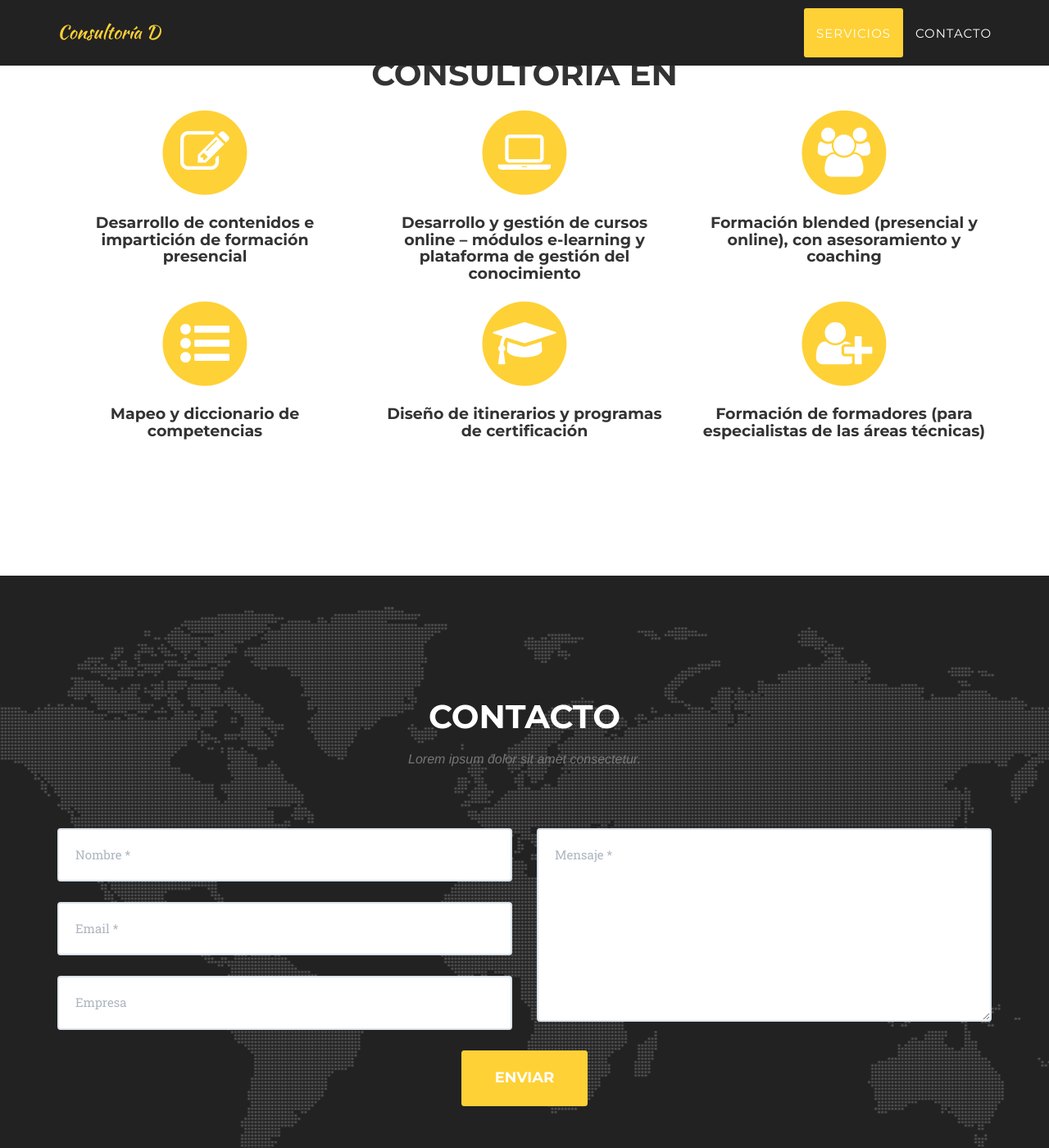
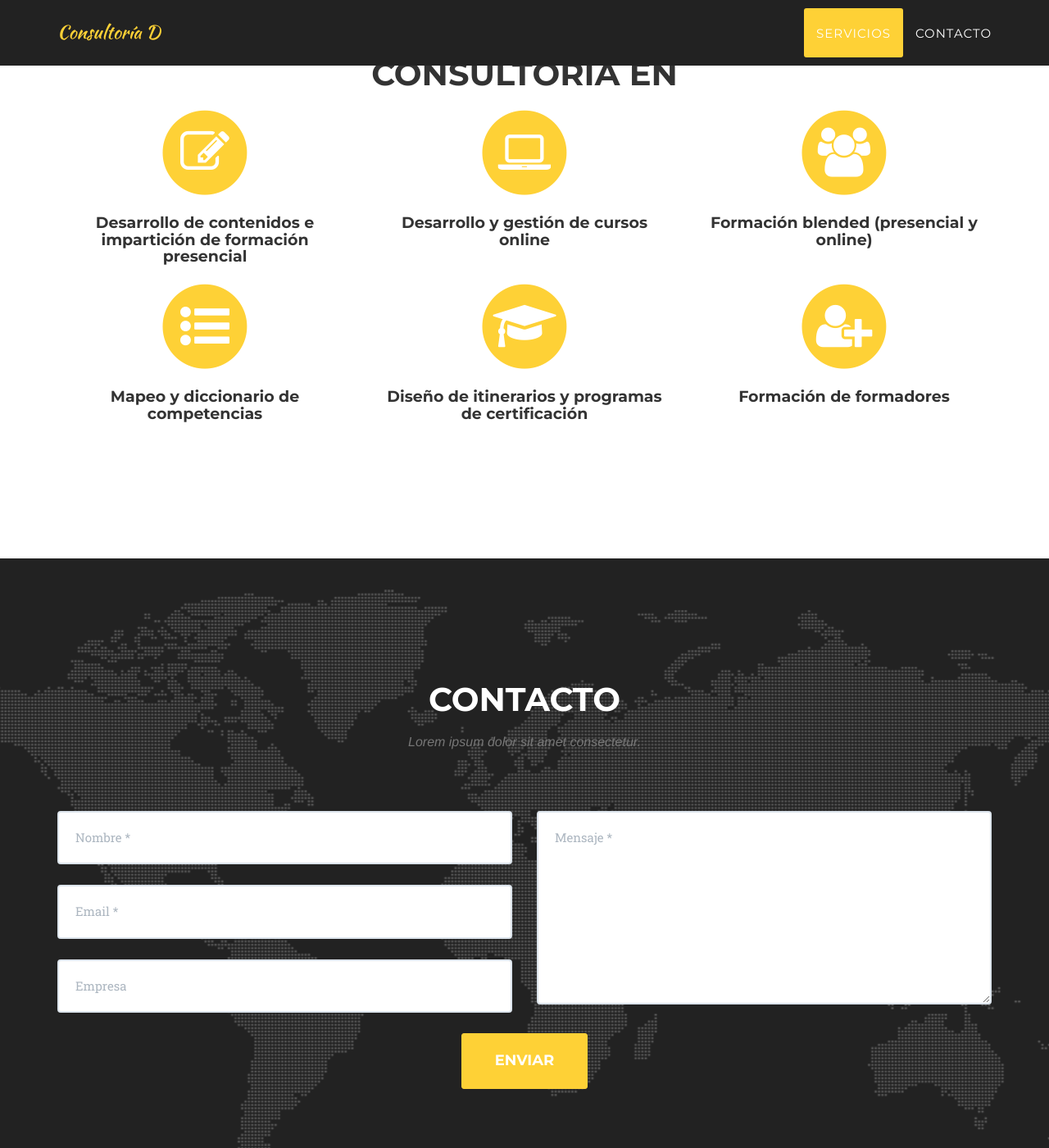
Before and after one commit to rdevai/rdevai.github.io, a Jekyll site: the page built from index.html, in a window 1280 px wide and 1400 px high, scrolled down 880 px. Shown: the whole window at 82% size. Built offline with Jekyll 4.4.1, drawn with Linux system fonts in a browser that asks for light colours; some web fonts are replaced; some of the changed text lies outside the part shown.

Commit message:
Social networks

```diff
--- a/_config.yml
+++ b/_config.yml
@@ -44,16 +44,8 @@ people:
 
 # Social networks usernames (many more available: google-plus, flickr, dribbble, pinterest, instagram, tumblr, linkedin, etc.)
 social:
-  - title: twitter
-    url: http://twitter.com/jekyllrb
-  - title: facebook
-    url:
-  - title: stack-overflow
-    url: http://stackoverflow.com/questions/tagged/jekyll
-  - title: bitbucket
-    url: http://bitbucket.org/jekyll
-  - title: github
-    url: http://github.com/jekyll
+  - title: linkedin
+    url: https://www.linkedin.com/in/ricardo-devai
 
 # Postal address (add as many lines as necessary)
 address:
--- a/_includes/contact.html
+++ b/_includes/contact.html
@@ -9,7 +9,7 @@
             <div class="row">
                 <div class="col-lg-12">
 
-                    <form method="POST" action="https://formspree.io/stedevai@gmail.com">
+                    <form method="POST" action="https://formspree.io/rdevai@consultoriad.es">
                         <div class="row">
                           <div class="col-md-6">
                             <div class="control-group form-group">
--- a/_includes/footer.html
+++ b/_includes/footer.html
@@ -7,19 +7,23 @@
                 <div class="col-md-4">
                     <ul class="list-inline social-buttons">
                         {% for network in site.social %}
-                        <li><a href="{{ network.url }}"><i class="fa fa-{{ network.title }}"></i></a>
+                        <li><a href="{{ network.url }}" target="_blank"><i class="fa fa-{{ network.title }}"></i></a>
                         </li>
                         {% endfor %}
-                    </ul>
-                </div>
-                <div class="col-md-4">
-                    <ul class="list-inline quicklinks">
-                        <li><a href="#">Privacy Policy</a>
+                        <li><a href="mailto:rdevai@consultoriad.es"><i class="fa fa-envelope"></i></a>
                         </li>
-                        <li><a href="#">Terms of Use</a>
+                        <li><a href="tel:+34617819632"><i class="fa fa-phone"></i></a>
                         </li>
                     </ul>
                 </div>
+                {% comment %}<div class="col-md-4">{% endcomment %}
+                    {% comment %}<ul class="list-inline quicklinks">{% endcomment %}
+                        {% comment %}<li><a href="#">Privacy Policy</a>{% endcomment %}
+                        {% comment %}</li>{% endcomment %}
+                        {% comment %}<li><a href="#">Terms of Use</a>{% endcomment %}
+                        {% comment %}</li>{% endcomment %}
+                    {% comment %}</ul>{% endcomment %}
+                {% comment %}</div>{% endcomment %}
             </div>
         </div>
     </footer>
--- a/_includes/services.html
+++ b/_includes/services.html
@@ -21,7 +21,7 @@
                         <i class="fa fa-circle fa-stack-2x text-primary"></i>
                         <i class="fa fa-laptop fa-stack-1x fa-inverse"></i>
                     </span>
-                    <h4 class="service-heading">Desarrollo y gestión de cursos online – módulos e-learning y plataforma de gestión del conocimiento</h4>
+                    <h4 class="service-heading">Desarrollo y gestión de cursos online</h4>
                     {% comment %}<p class="text-muted">Lorem ipsum dolor sit amet, consectetur adipisicing elit. Minima maxime quam architecto quo inventore harum ex magni, dicta impedit.</p>{% endcomment %}
                 </div>
                 <div class="col-md-4">
@@ -29,7 +29,7 @@
                         <i class="fa fa-circle fa-stack-2x text-primary"></i>
                         <i class="fa fa-group fa-stack-1x fa-inverse"></i>
                     </span>
-                    <h4 class="service-heading">Formación blended (presencial y online), con asesoramiento y coaching</h4>
+                    <h4 class="service-heading">Formación blended (presencial y online)</h4>
                     {% comment %}<p class="text-muted">Lorem ipsum dolor sit amet, consectetur adipisicing elit. Minima maxime quam architecto quo inventore harum ex magni, dicta impedit.</p>{% endcomment %}
                 </div>
             </div>
@@ -56,7 +56,7 @@
                         <i class="fa fa-circle fa-stack-2x text-primary"></i>
                         <i class="fa fa-user-plus fa-stack-1x fa-inverse"></i>
                     </span>
-                    <h4 class="service-heading">Formación de formadores (para especialistas de las áreas técnicas)</h4>
+                    <h4 class="service-heading">Formación de formadores</h4>
                     {% comment %}<p class="text-muted">Lorem ipsum dolor sit amet, consectetur adipisicing elit. Minima maxime quam architecto quo inventore harum ex magni, dicta impedit.</p>{% endcomment %}
                 </div>
             </div>
```
Also changed, not shown: img/header-bg.jpg.
